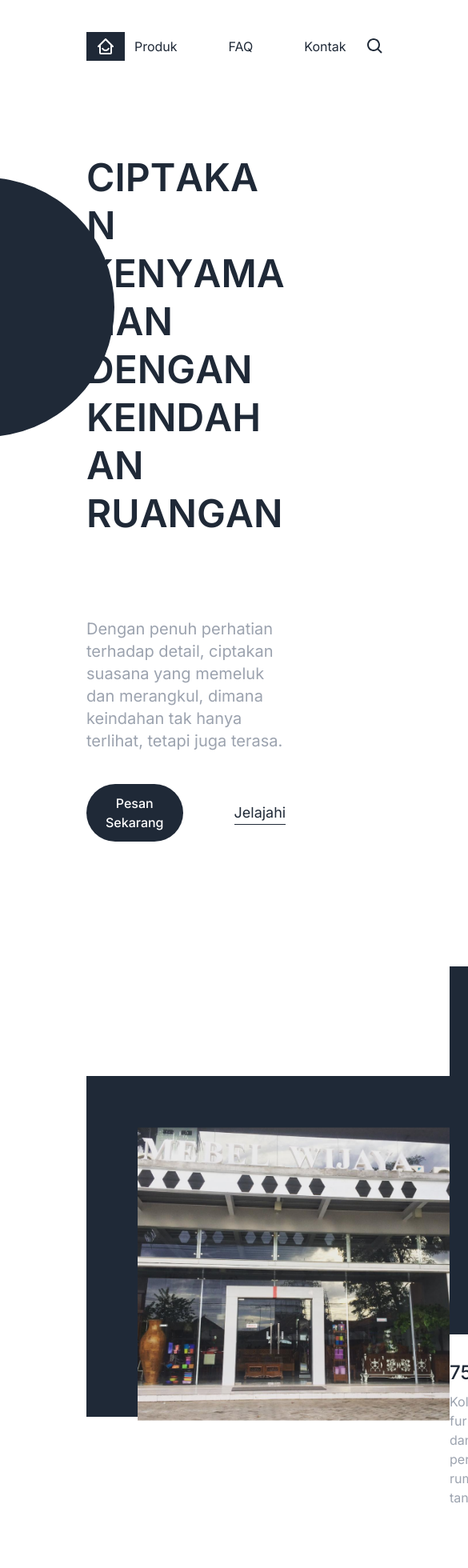
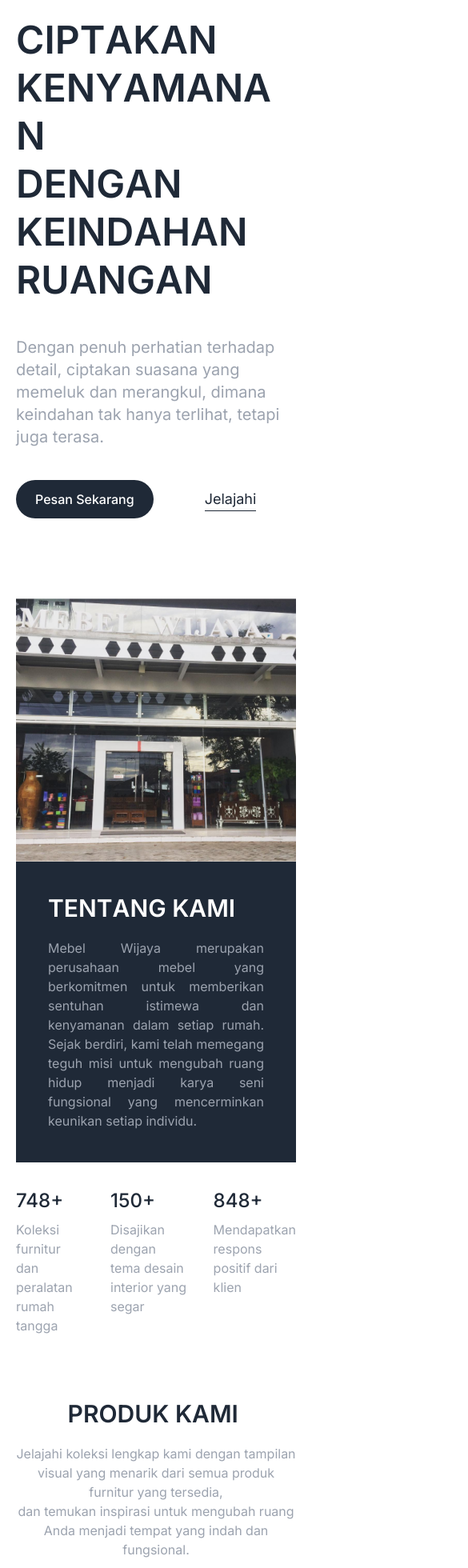
Before and after one commit to naufalF21/wijayamebel-app-thesis, a Next.js app: page / in a window 390 px wide. Shown: the top 1960 px of the page at 80% size, 585 px wide, since content can reach past the window. Built offline with nearby package versions, Linux system fonts and the light colour scheme; no server answers.

Commit message:
style(homepage: add responsive for mobile devices

```diff
--- a/src/components/Footer.js
+++ b/src/components/Footer.js
@@ -6,8 +6,8 @@ export default function Footer(params) {
 	const navs = ['Beranda', 'Produk', 'FAQ', 'Kontak'];
 
 	return (
-		<footer className="px-[108px] pt-20 pb-10 flex flex-row w-full justify-between gap-16">
-			<div className="flex flex-col justify-between w-full">
+		<footer className="lg:px-[108px] lg:pt-20 lg:pb-10 py-10 flex lg:flex-row w-full justify-between gap-16 px-5 flex-col">
+			<div className="lg:flex flex-col justify-between w-full hidden">
 				<Image
 					src="/images/logo.png"
 					alt="logo-image"
@@ -29,6 +29,15 @@ export default function Footer(params) {
 				</div>
 			</div>
 			<div className="flex flex-col gap-5">
+				<Image
+					className="lg:hidden"
+					src="/images/logo.png"
+					alt="logo-image"
+					width={200}
+					height={0}
+					quality={100}
+					priority
+				/>
 				<ul className="flex flex-row gap-20 mb-5">
 					{navs.map((nav, index) => (
 						<li
@@ -56,6 +65,7 @@ export default function Footer(params) {
 						</li>
 					</ul>
 				</div>
+				<p className="text-sm text-gray-400">©2024 Copyright All rights reserved</p>
 			</div>
 		</footer>
 	);
--- a/src/components/Header.js
+++ b/src/components/Header.js
@@ -23,7 +23,7 @@ export default function Header() {
 	];
 
 	return (
-		<header className="w-full px-[108px] py-10">
+		<header className="w-full lg:px-[108px] py-10 px-5 hidden lg:block">
 			<div className="flex flex-row w-full justify-between">
 				<Link
 					href="/"
--- a/src/containers/Home/GallerySection.js
+++ b/src/containers/Home/GallerySection.js
@@ -13,7 +13,7 @@ export default async function GallerySection() {
 	const products = await getProducts();
 
 	return (
-		<section className="px-[108px] min-h-screen py-16">
+		<section className="lg:px-[108px] lg:min-h-screen lg:py-16 px-5">
 			<div className="text-center flex flex-col gap-5">
 				<AnimatedText
 					as="h2"
--- a/src/containers/Home/HeroSection.js
+++ b/src/containers/Home/HeroSection.js
@@ -21,8 +21,8 @@ export default function HeroSection() {
 	};
 
 	return (
-		<section className="flex flex-row w-full justify-between px-[108px] py-14 gap-20 overflow-hidden">
-			<div className="flex flex-col gap-10 py-5 pr-80">
+		<section className="flex flex-row w-full justify-between lg:px-[108px] lg:py-14 gap-20 overflow-hidden px-5">
+			<div className="flex flex-col gap-10 py-5 lg:pr-80">
 				<AnimatedText
 					as="h1"
 					staggerDuration={0.03}
@@ -40,7 +40,7 @@ export default function HeroSection() {
 					</button>
 				</div>
 			</div>
-			<div className="w-[463px] h-[380px]">
+			<div className="w-[463px] h-[380px] hidden lg:block">
 				<div className="w-[324px] h-[324px] rounded-full bg-gray-800 absolute top-[222px] right-[247px]"></div>
 				<motion.div
 					initial="offscreen"
--- a/src/containers/Home/InviteSection.js
+++ b/src/containers/Home/InviteSection.js
@@ -3,7 +3,7 @@ import AnimatedText from '@/components/framer-motion/AnimatedText';
 
 export default function InviteSection() {
 	return (
-		<section className="px-[108px] py-16 flex flex-col items-center gap-10">
+		<section className="lg:px-[108px] lg:py-16 py-20 flex flex-col items-center gap-10">
 			<div className="text-center flex flex-col gap-5">
 				<AnimatedText
 					as="h2"
--- a/src/containers/Home/ProfileSection.js
+++ b/src/containers/Home/ProfileSection.js
@@ -14,8 +14,8 @@ export default async function ProfileSection() {
 	const data = await getListProfile();
 
 	return (
-		<section className="px-[108px] py-20 min-h-screen flex flex-row justify-between items-center">
-			<div>
+		<section className="lg:px-[108px] py-20 lg:min-h-screen flex lg:flex-row flex-col justify-between items-center px-5">
+			<div className="hidden lg:block">
 				<AnimatedLayout>
 					<Image
 						className="mt-16 ml-16 absolute"
@@ -28,7 +28,16 @@ export default async function ProfileSection() {
 				</AnimatedLayout>
 				<div className="bg-gray-800 w-[454px] h-[426px]"></div>
 			</div>
-			<div className="max-w-[465px] flex flex-col gap-8">
+			<div className="lg:hidden">
+				<Image
+					src="/images/profile-image.png"
+					alt="profile-image"
+					width={1000}
+					height={426}
+					priority
+				/>
+			</div>
+			<div className="lg:max-w-[465px] flex flex-col gap-8">
 				<div className="p-10 bg-gray-800 text-white flex flex-col gap-5">
 					<AnimatedText
 						as="h2"
```
